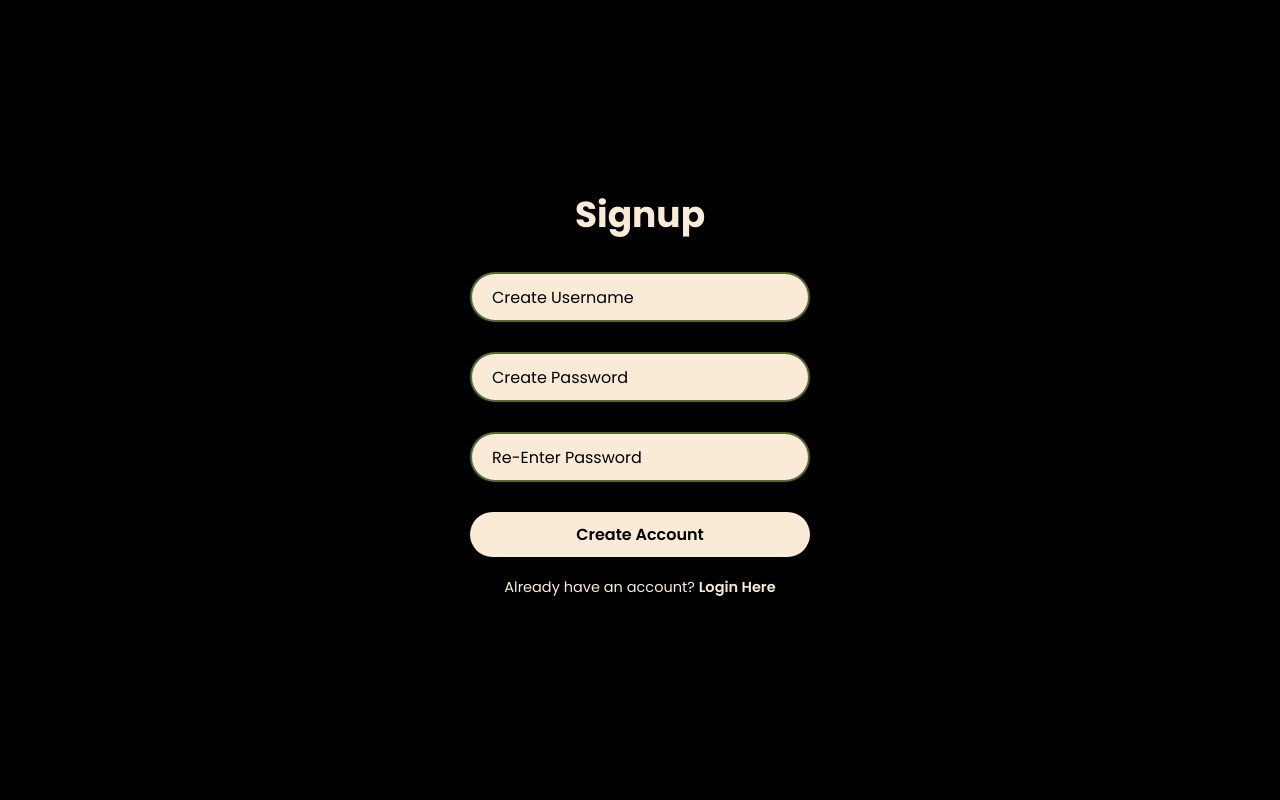
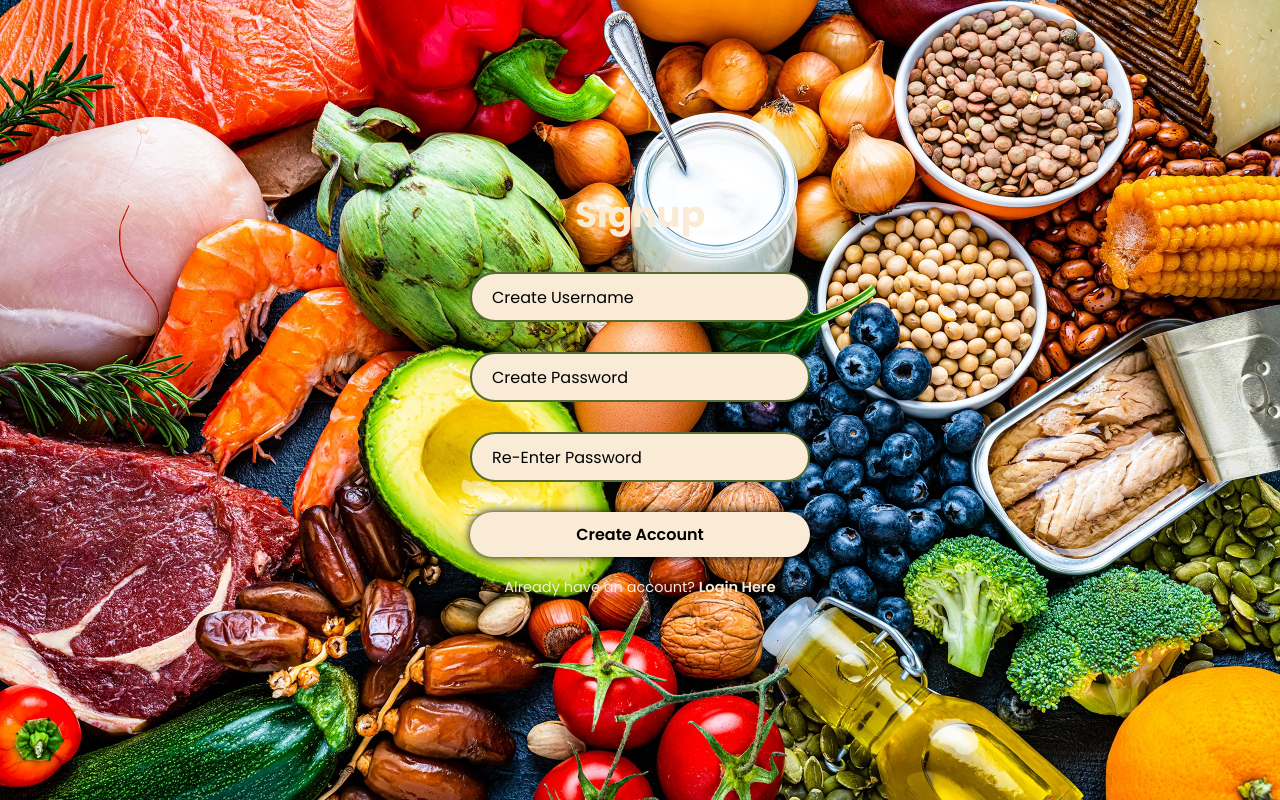
Before and after one commit to CraigLillemon/CS4340-Project, a Django app: template restapp/rest/templates/rest/signup.html in a window 1280 px wide. Run offline with Django 3.2, Linux system fonts and the light colour scheme; the template is opened without the code that fills it, so the values that code supplies are empty.

Commit message:
foodimage update

```diff
--- a/restapp/rest/static/rest/signup.css
+++ b/restapp/rest/static/rest/signup.css
@@ -12,7 +12,7 @@ justify-content: center;
 align-items: center;
 min-height: 100vh;
 background-color: black;
-/* background-image: url("foodimage.jpg"); */
+background-image: url("foodimage.jpg");
 background-repeat: no-repeat;
 background-size: cover;
 background-position: center;
```
